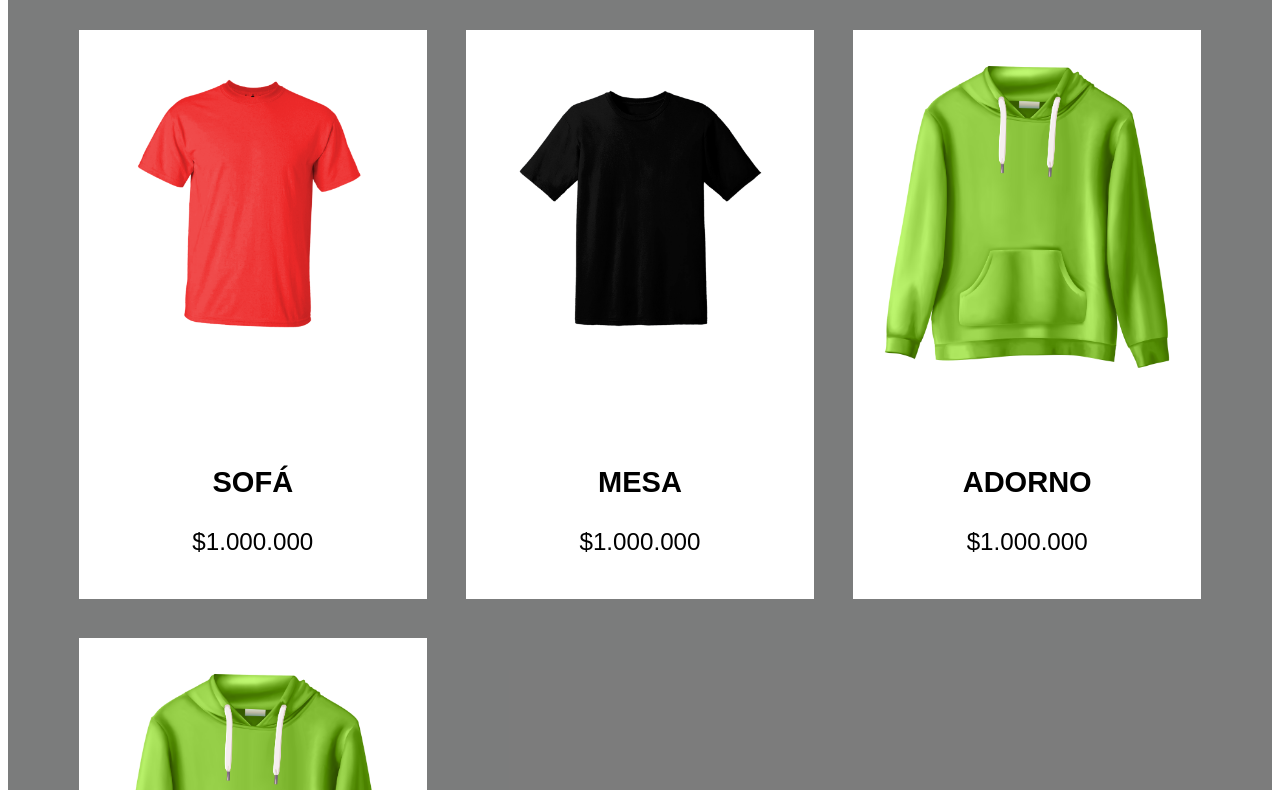
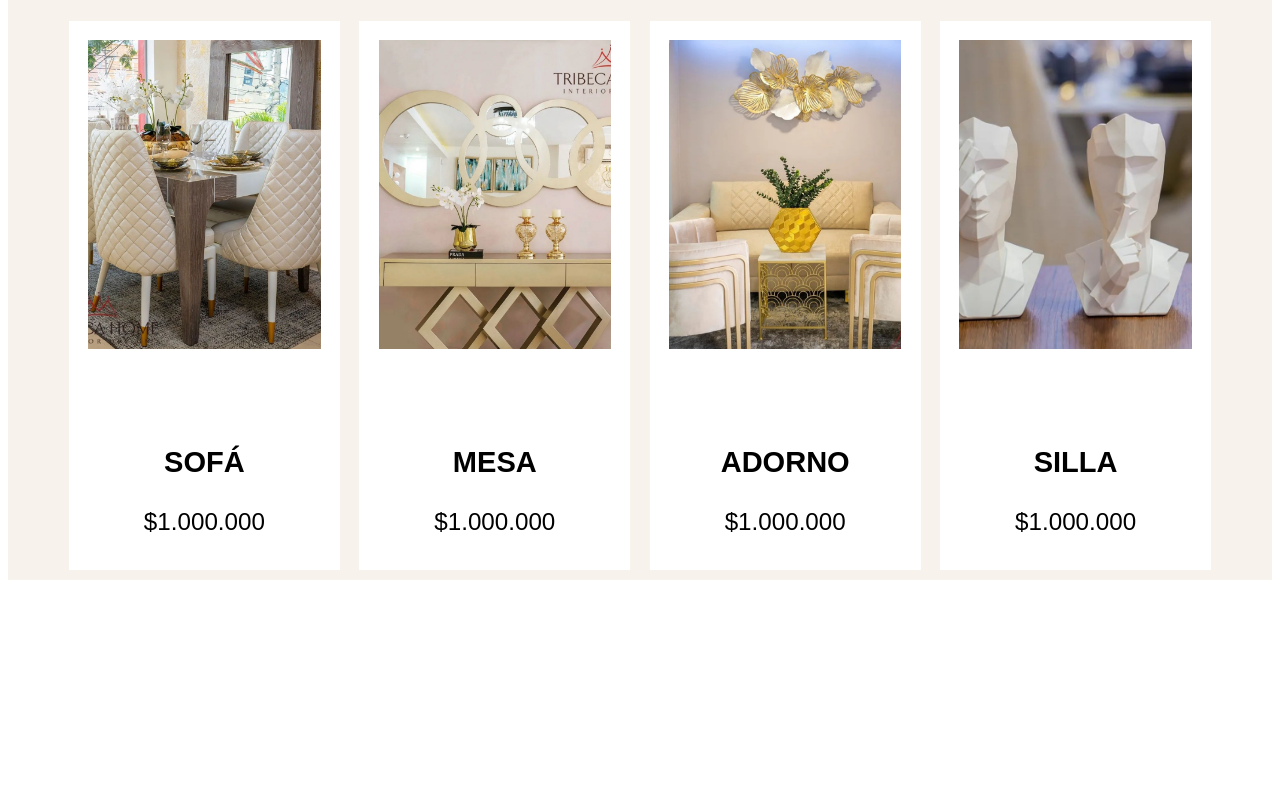
Before and after one commit to nataliagarnica9/tribeca, a website: page Pages/Productos/index.html in a window 1280 px wide. Shown: the part 93-883 px from the top of the page. After the commit the page ends 800 px from the top, so only its background shows below. Drawn offline with Linux system fonts and the light colour scheme.

Commit message:
actualizacion pagina de productos

```diff
--- a/Pages/Productos/index.html
+++ b/Pages/Productos/index.html
@@ -36,7 +36,7 @@
 
 
                         <div class="producto-blanco">
-                            <img src="./IMG/rojo.png" alt="poloche rojo">
+                            <img src="../../img/1.jpg" alt="Comedor">
 
                         </div>
 
@@ -53,7 +53,7 @@
 
 
                         <div class="producto-blanco">
-                            <img src="./IMG/negro.png" alt="poloche negro">
+                            <img src="../../img/2.jpg" alt="espejitos">
 
                         </div>
 
@@ -71,7 +71,7 @@
 
 
                         <div class="producto-blanco">
-                            <img src="./IMG/abrigo.png" alt="poloche rojo">
+                            <img src="../../img/3.jpg" alt="sala">
 
                         </div>
 
@@ -89,7 +89,7 @@
 
 
                         <div class="producto-blanco">
-                            <img src="./IMG/abrigo.png" alt="poloche rojo">
+                            <img src="../../img/4.jpg" alt="esculturas">
 
                         </div>
 
@@ -118,7 +118,7 @@
     </div>
 
 
-    <footer class="footer">
+    <!-- <footer class="footer">
         <a class="enlace-footer" href="#">
             <svg xmlns="http://www.w3.org/2000/svg" x="0px" y="0px" width="50" height="50" viewBox="0 0 226 226"
                 style=" fill:#000000;">
@@ -170,7 +170,7 @@
         </a>
 
 <p>Copyright©</p>
-    </footer>
+    </footer> -->
 
 
 
--- a/Pages/Productos/style.css
+++ b/Pages/Productos/style.css
@@ -7,14 +7,12 @@ html{
     box-sizing: inherit;
 }
 
-.img-fondo{
-background-color:rgba(248, 249, 249);
-}
+
 img{
     width: 100%;
 }
 .velo-negro{
-    background-color:rgba(0, 0, 0, 0.5);
+    background-color:#F7F2EC;
 }
 
 .contenedor{
@@ -32,14 +30,14 @@ img{
     margin: 3rem 0;
 }
 
-nav{
+/* nav{
     margin: 3rem 0 8rem 0;
     background-color: rgba(255, 55, 55, 0.768);
     padding: 2rem;
     display: flex;
     justify-content: center;
     gap: 10rem;
-}
+} */
 a{
     text-decoration: none;
 }
@@ -56,7 +54,7 @@ nav a:hover{
 
 .nustros-productos{
     font-family: Arial, Helvetica, sans-serif;
-    color: white;
+    color: #424949;
     font-size: 4rem;
     text-align: center;
     text-transform: uppercase;
@@ -65,14 +63,14 @@ nav a:hover{
 
 .productos{
    display: grid;
-   grid-template-columns: repeat(3,1fr);
+   grid-template-columns: repeat(4,1fr);
 
 
 }
-.producto{
+ .producto{
     background-color: white;
-    margin: 2rem;
-    padding: 2rem;
+    margin: 1rem;
+    padding: 1rem;
 }
 
 .producto-blanco{
```
